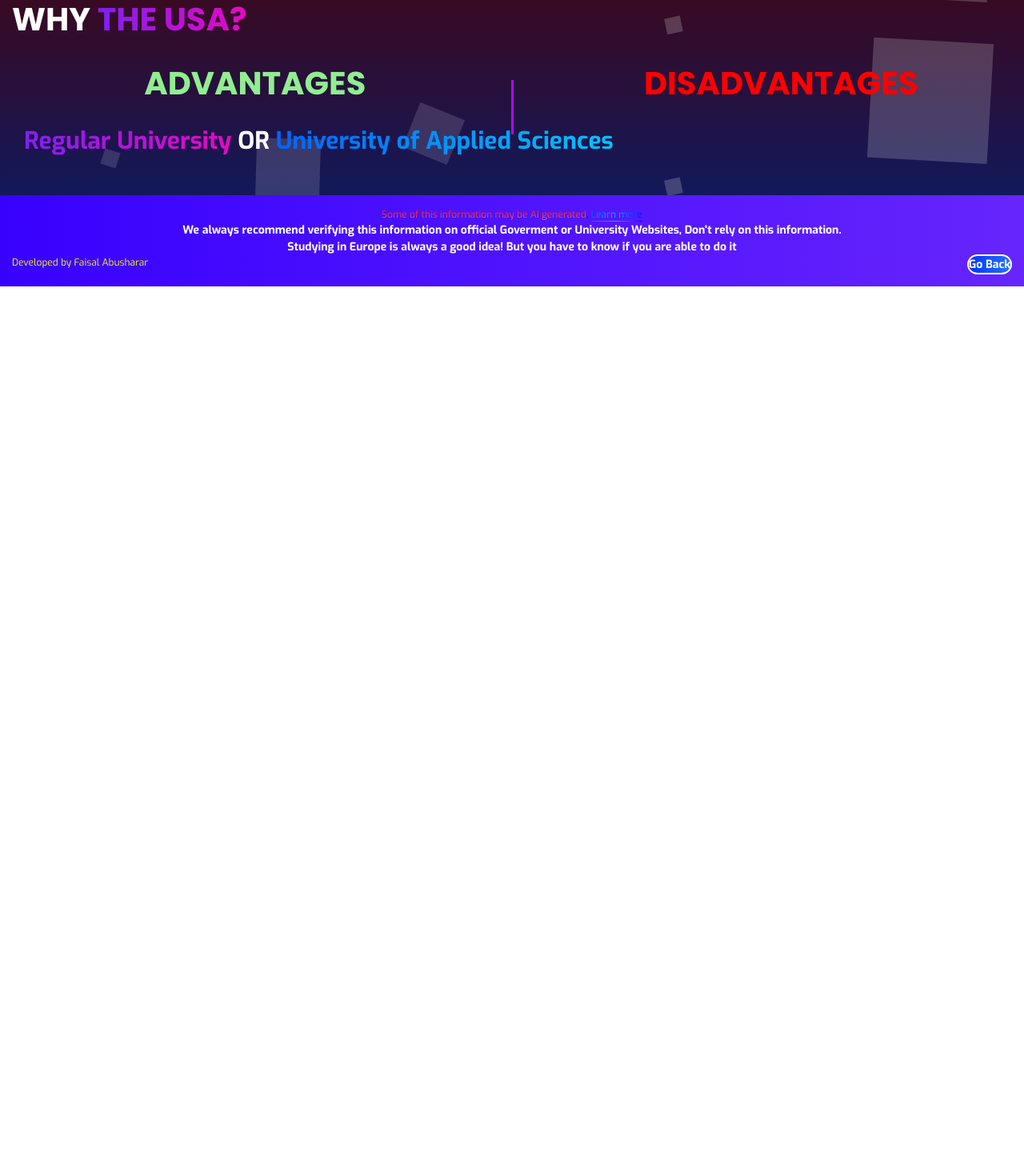
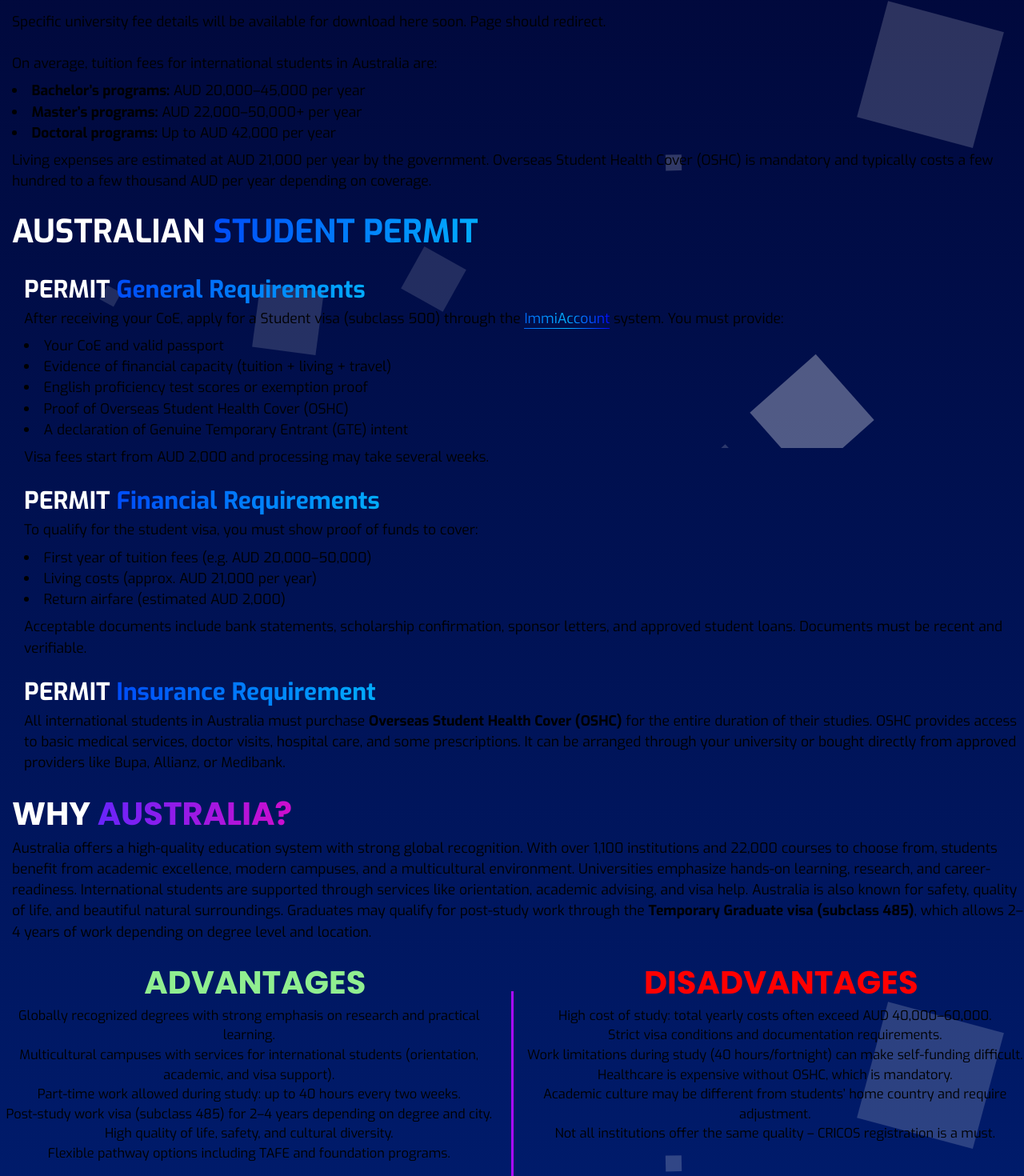
Before and after one commit to FaisalAbusharar/europe-university-info, a Next.js app: page /pages/beyond/countries/Australia in a window 1280 px wide. Shown: the part 640-2110 px from the top of the page at 80% size. Before the commit the page ends 1200 px from the top, so only its background shows below. Built offline with nearby package versions, Linux system fonts and the light colour scheme.

Commit message:
australia page completed.

```diff
--- a/src/app/components/countrybeyond.jsx
+++ b/src/app/components/countrybeyond.jsx
@@ -1,21 +1,20 @@
-"use client";
-
 import { Poppins, Exo } from 'next/font/google';
-import React, { useEffect, useState } from 'react';
+import React, { useState, useEffect } from 'react';
 import BackgroundAnim from '../animation/backgroundAnimationFirst';
 import '../styles/animations.css';
 import { ArrowLeft } from "lucide-react";
-import Footer from './footer';
+import Footer from './footer'
 import '../styles/transitions.css';
-import Link from "next/link";
-
+import Cookies from 'js-cookie';
+import {jwtDecode} from 'jwt-decode';
+import Link from "next/link"
 const poppins = Poppins({ subsets: ['latin'], weight: ['400', '700'] });
 const exo = Exo({ subsets: ['latin'], weight: ['400', '700'] });
 
 const CountryBeyond = ({
   countryName, countryNameOptional,
   admissionInformation, universityInformation,
-  universityFees = <>Information will be available to download here about specific universities soon. Page should redirect.</>,
+  universityFees = <>Information will be available to drhtru666u   eeh5y ownload here about specific universities soon. Page should redirect.</>,
   visaRequirementsRequirements, visaRequirementsFinancials, visaRequirementsInsurance,
   whyChooseCountry = [{}], advantages = ["PlaceHolder for Information here", "PlaceHolder 2"],
   disadvantages = ["PlaceHolder for Information here", "PlaceHolder 2"],
@@ -48,9 +47,9 @@ const CountryBeyond = ({
     <main style={backgroundStyle} id="backgroundCountry" className={`${exo.className} flex flex-col min-h-screen ${loaded ? 'slide-in-top' : ''}`}>
       <BackgroundAnim objectColor={backgroundColorObject} className="absolute inset-0 z-0" />
       <div className="relative z-10 flex-grow flex-col items-center justify-center">
-        <Link href={'/pages/countries'}>
+
           <button id="returnButtonHeader" onClick={() => window.history.back()} aria-label="Go back"><ArrowLeft size={20} /></button>
-        </Link>
+
         <h1 className={`${poppins.className}`} id="titleCountry" style={titleStyle}>{countryName}</h1>
 
         <hr id="line" />
--- a/src/app/pages/beyond/countries/Australia/page.tsx
+++ b/src/app/pages/beyond/countries/Australia/page.tsx
@@ -1,93 +1,129 @@
-
+"use client"
 import CountryBeyond from '../../../../components/countrybeyond';
 import '../../../../styles/countrypage.css'
-import { Poppins } from 'next/font/google';
-import ScrollTo from '../../../../components/scrollFunction'
 // import Wipscreen from '../../../../components/wipscreen'
 import "../../../../styles/support.css"
+import { Poppins } from 'next/font/google';
 
 
-const backgroundColorStyle = 'linear-gradient(to bottom, rgb(0, 0, 0), rgb(78, 2, 2),  rgb(0, 31, 117))'
+const backgroundColorStyle = 'linear-gradient(to bottom, rgb(1, 1, 41),  rgb(0, 31, 117))'
 const backgroundColorObjectStyle: number[] = [255, 255, 255]
 
 /* Information Area */
 const AdmissionInformationText = (
   <>
+    <strong>Bachelor & Master Degrees:</strong>
+    To study a Bachelor’s degree in Australia, you’ll need a secondary school qualification equivalent to the Australian Year 12. This includes A-Levels, IB, or other recognized certificates, along with translated and certified transcripts. Some universities may require prerequisite subjects or a foundation year depending on your background.
 
+    Postgraduate programs (Master’s or PhD) require a relevant Bachelor’s degree. Additional requirements may include a CV, letters of recommendation, a personal statement, and possibly work experience. GRE or GMAT scores are rarely required but can be needed for business programs.
+
+    You’ll also need to demonstrate English proficiency through a recognized test unless exempt. Applications are submitted directly to the university or through centralized platforms like UAC (NSW), VTAC (Victoria), or QTAC (Queensland), depending on the institution and program. Intakes are usually in February and July.
+
+    Once accepted, you'll receive a Confirmation of Enrolment (CoE), required for your student visa application.
   </>
 );
 
-
-
 const UniversityInformationText = (
   <>
+    Australia offers globally ranked universities with strong reputations in research, innovation, and practical learning. Universities provide Bachelor’s, Master’s, and Doctorate degrees, while vocational providers like TAFE (Technical and Further Education) offer diplomas and associate-level training, similar to universities of applied sciences.
 
+    Community colleges as known in the U.S. do not exist, but TAFEs fulfill a similar role for students seeking job-ready skills or pathways to university. All institutions must be CRICOS-registered to accept international students.
+
+    Australian universities offer diverse, multicultural campuses with dedicated support services for international students, including orientation, academic help, and visa guidance.
   </>
 );
 
+const TuitionFees = (
+  <>
+    Specific university fee details will be available for download here soon. Page should redirect.
 
-
-const TuitionFees = (
-<>
-
-</>
+    <br /><br />
+    On average, tuition fees for international students in Australia are:
+    <ul className="list-disc list-inside mt-2 mb-2">
+      <li><span className="font-semibold">Bachelor’s programs:</span> AUD 20,000–45,000 per year</li>
+      <li><span className="font-semibold">Master’s programs:</span> AUD 22,000–50,000+ per year</li>
+      <li><span className="font-semibold">Doctoral programs:</span> Up to AUD 42,000 per year</li>
+    </ul>
+    Living expenses are estimated at AUD 21,000 per year by the government. Overseas Student Health Cover (OSHC) is mandatory and typically costs a few hundred to a few thousand AUD per year depending on coverage.
+  </>
 );
-
 
 const permitInformation = (
   <>
-
+    International students must apply for the <strong>Student visa (subclass 500)</strong>. You can apply after receiving a Confirmation of Enrolment (CoE) from a CRICOS-registered institution. The visa allows you to stay for the duration of your course and includes limited work rights.
   </>
 );
 
 const visaGeneralRequirements = (
   <>
-
+    After receiving your CoE, apply for a Student visa (subclass 500) through the <a href="https://immi.homeaffairs.gov.au" target="_blank" rel="noopener noreferrer" id="hyperlink">ImmiAccount</a> system. You must provide:
+    <ul className="list-disc list-inside mt-2 mb-2">
+      <li>Your CoE and valid passport</li>
+      <li>Evidence of financial capacity (tuition + living + travel)</li>
+      <li>English proficiency test scores or exemption proof</li>
+      <li>Proof of Overseas Student Health Cover (OSHC)</li>
+      <li>A declaration of Genuine Temporary Entrant (GTE) intent</li>
+    </ul>
+    Visa fees start from AUD 2,000 and processing may take several weeks.
   </>
 );
 
-
-
 const visaFinancialRequirements = (
   <>
-
+    To qualify for the student visa, you must show proof of funds to cover:
+    <ul className="list-disc list-inside mt-2 mb-2">
+      <li>First year of tuition fees (e.g. AUD 20,000–50,000)</li>
+      <li>Living costs (approx. AUD 21,000 per year)</li>
+      <li>Return airfare (estimated AUD 2,000)</li>
+    </ul>
+    Acceptable documents include bank statements, scholarship confirmation, sponsor letters, and approved student loans. Documents must be recent and verifiable.
   </>
 );
 
-
 const visaInsuranceRequirements = (
   <>
-
+    All international students in Australia must purchase <strong>Overseas Student Health Cover (OSHC)</strong> for the entire duration of their studies. OSHC provides access to basic medical services, doctor visits, hospital care, and some prescriptions. It can be arranged through your university or bought directly from approved providers like Bupa, Allianz, or Medibank.
   </>
 );
 
-
 const whyChooseAustralia = (
   <>
+    Australia offers a high-quality education system with strong global recognition. With over 1,100 institutions and 22,000 courses to choose from, students benefit from academic excellence, modern campuses, and a multicultural environment. Universities emphasize hands-on learning, research, and career-readiness.
 
+    International students are supported through services like orientation, academic advising, and visa help. Australia is also known for safety, quality of life, and beautiful natural surroundings.
+
+    Graduates may qualify for post-study work through the <strong>Temporary Graduate visa (subclass 485)</strong>, which allows 2–4 years of work depending on degree level and location.
   </>
 );
 
+const AustraliaAdvantages = [
+  "Globally recognized degrees with strong emphasis on research and practical learning.",
+  "Multicultural campuses with services for international students (orientation, academic, and visa support).",
+  "Part-time work allowed during study: up to 40 hours every two weeks.",
+  "Post-study work visa (subclass 485) for 2–4 years depending on degree and city.",
+  "High quality of life, safety, and cultural diversity.",
+  "Flexible pathway options including TAFE and foundation programs."
+];
 
-
-const USAAdvantages = [""];
-
-const USADisadvantages = [""]
-
-
-
-
-
-
-
-
-
+const AustraliaDisadvantages = [
+  "High cost of study: total yearly costs often exceed AUD 40,000–60,000.",
+  "Strict visa conditions and documentation requirements.",
+  "Work limitations during study (40 hours/fortnight) can make self-funding difficult.",
+  "Healthcare is expensive without OSHC, which is mandatory.",
+  "Academic culture may be different from students’ home country and require adjustment.",
+  "Not all institutions offer the same quality – CRICOS registration is a must."
+];
 
 const RegularVSUasUni = (
   <>
+    Australia’s higher education system includes both traditional universities and vocational institutions like TAFE. Universities offer full academic degrees—Bachelor’s, Master’s, and PhDs—while TAFE providers focus on practical diplomas and certificates for work-ready skills.
 
+    Many international students start with a diploma or certificate from a TAFE and later transfer to a university. This provides a more affordable and flexible entry point. All institutions must be registered on the <a href="https://cricos.education.gov.au/" target="_blank" rel="noopener noreferrer" id="hyperlink">CRICOS</a> register to legally host international students.
+
+    The right choice depends on your goals: universities offer academic depth and research, while vocational education is career-focused and quicker to complete.
   </>
 );
+
 
 
 
@@ -106,15 +142,15 @@ const Australia = () => {
         visaRequirementsFinancials: <div id="financial-requirements">{visaFinancialRequirements}</div>,
         visaRequirementsInsurance: visaInsuranceRequirements,
         footerInformation: "We always recommend verifying this information on official Goverment or University Websites, Don't rely on this information.",
-        whyChooseCountry: [{title: <>WHY <p id="gradientSub">{"THE USA"}?</p></>, description: whyChooseAustralia}],
-        advantages: USAAdvantages,
-        disadvantages: USADisadvantages,
-        titleStyle: `linear-gradient(to bottom, rgb(255, 255, 255) ,rgb(2, 77, 189))`,
+        whyChooseCountry: [{title: <>WHY <p id="gradientSub">{"AUSTRALIA"}?</p></>, description: whyChooseAustralia}],
+        advantages: AustraliaAdvantages,
+        disadvantages: AustraliaDisadvantages,
+        titleStyle: `linear-gradient(to bottom, rgb(255, 255, 255) ,rgb(0, 4, 255))`,
         backgroundColor: backgroundColorStyle,
         backgroundColorObject: backgroundColorObjectStyle,
         optionalInformation: [
             // {title: <><span id="gradientSub">Important Admission Information</span></>, description: admissionRequirements},
-            {title:  <><span id="gradientSub">Regular University</span> OR <span id="gradientSubSub">University of Applied Sciences</span></>, description: RegularVSUasUni},
+            {title:  <><span id="gradientSub">Higher Education University</span> OR <span id="gradientSubSub">Vocational Pathway [TAFE]</span></>, description: RegularVSUasUni},
         ],
         internationalOptionalInformation: [
             {title: <><span id="gradientSubSub">Student Permit Information</span></>, description: permitInformation},
--- a/src/app/pages/beyond/countries/USA/page.tsx
+++ b/src/app/pages/beyond/countries/USA/page.tsx
@@ -1,10 +1,9 @@
 "use client"
 import CountryBeyond from '../../../../components/countrybeyond';
 import '../../../../styles/countrypage.css'
-import { Poppins } from 'next/font/google';
-import ScrollTo from '../../../../components/scrollFunction'
 // import Wipscreen from '../../../../components/wipscreen'
 import "../../../../styles/support.css"
+import { Poppins } from 'next/font/google';
 
 
 const backgroundColorStyle = 'linear-gradient(to bottom, rgb(0, 0, 0), rgb(78, 2, 2),  rgb(0, 31, 117))'
```
